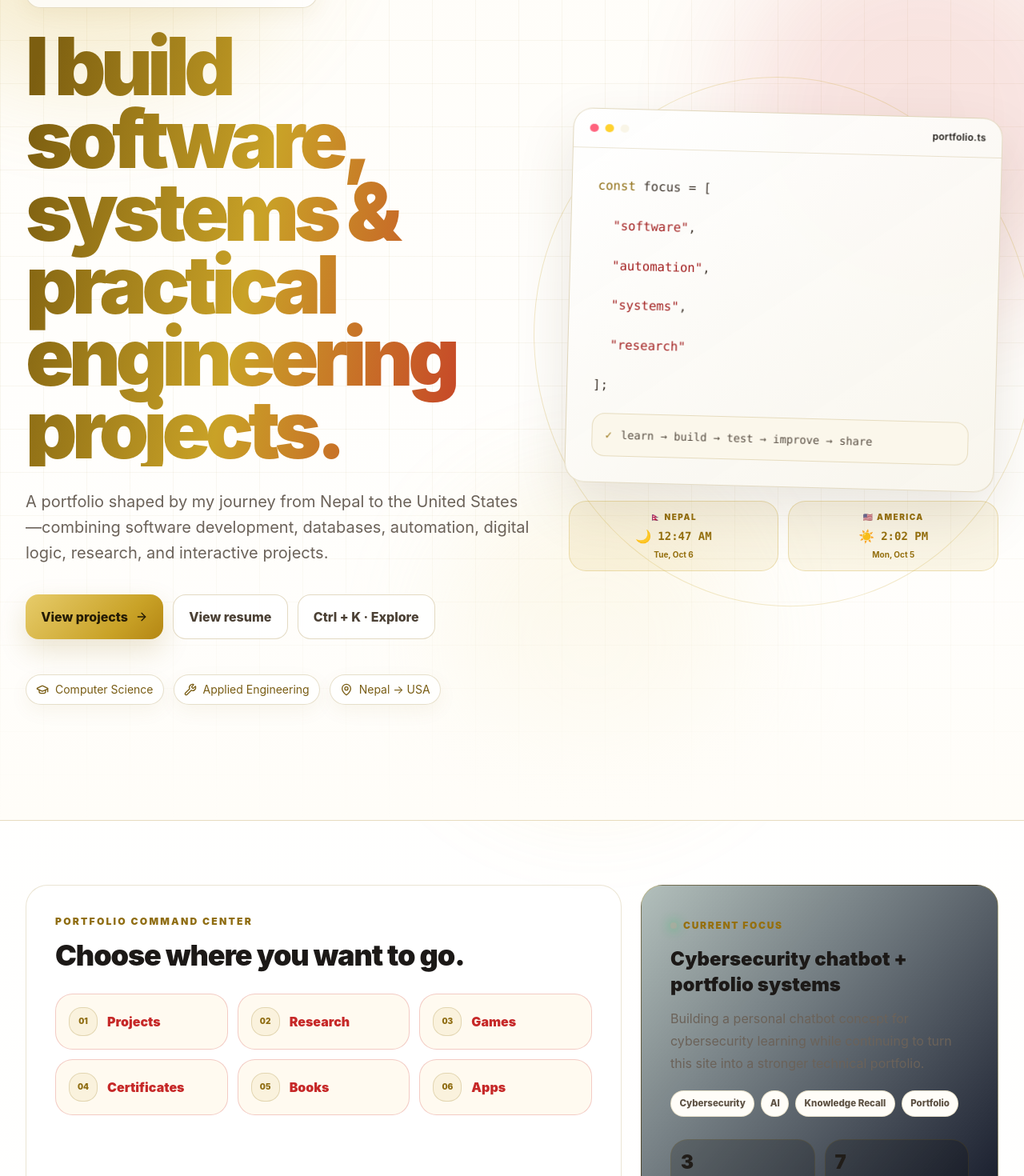
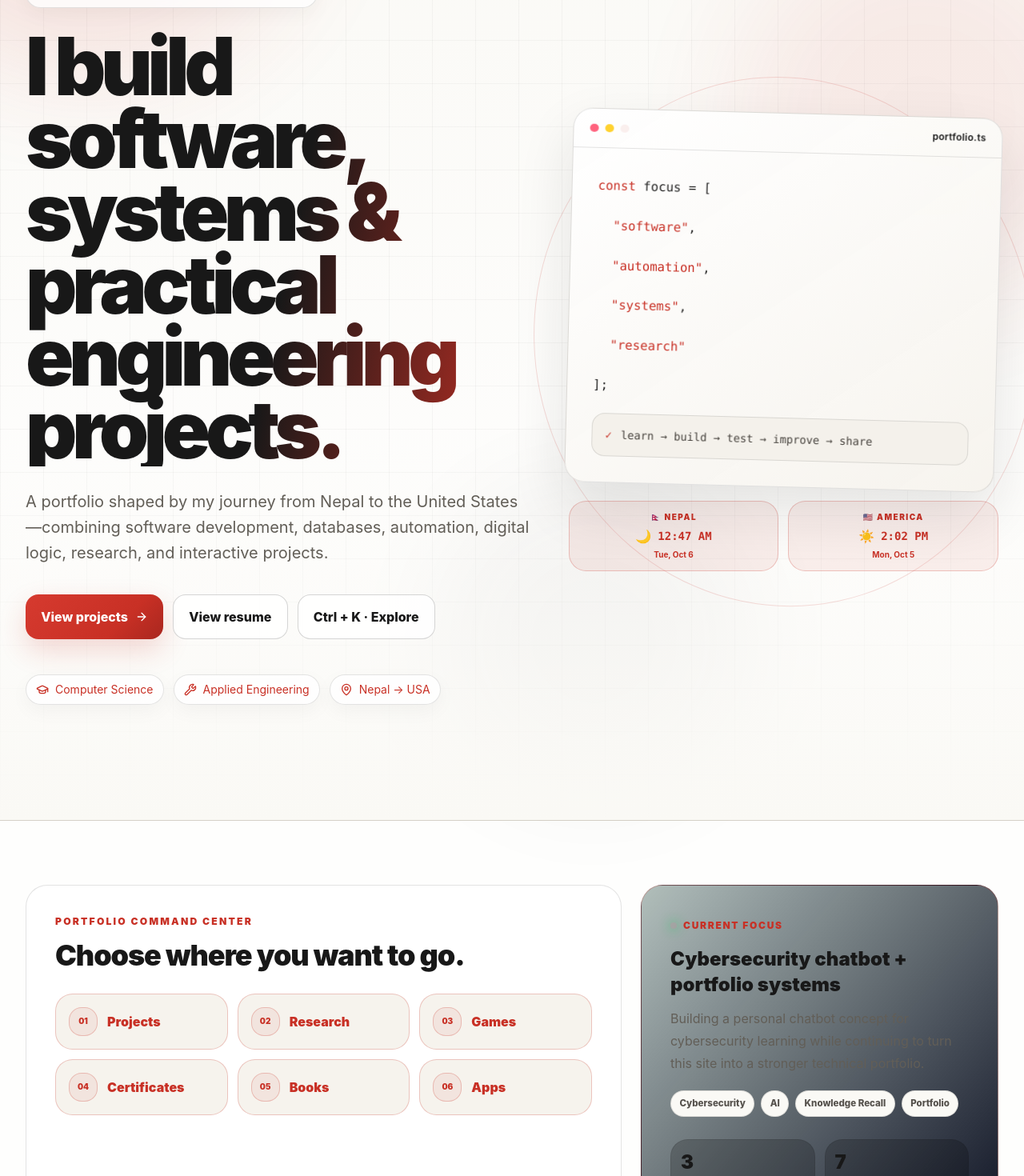
Before and after one commit to arunyadav-214/learning-website, a Next.js app: page / in a window 1280 px wide. Shown: the part 220-1690 px from the top of the page at 80% size. Built offline with nearby package versions, Linux system fonts and the light colour scheme.

Commit message:
Switch portfolio colors to Swiss red palette only

```diff
--- a/app/premium-theme.css
+++ b/app/premium-theme.css
@@ -1,21 +1,21 @@
-/* White + Gold + Red portfolio theme.
-   Scoped to portfolio/content pages so the individual game experiences can keep their own arcade palettes. */
+/* Swiss Red color theme only.
+   Keeps the existing portfolio layout, spacing, cards, sections, navigation, and interactions unchanged. */
 
 :root {
-  --premium-white: #fffdf8;
-  --premium-soft: #f8f5ec;
+  --premium-white: #faf9f5;
+  --premium-soft: #f3f0e9;
   --premium-card: #ffffff;
-  --premium-ink: #1c1917;
-  --premium-muted: #6b6259;
-  --premium-gold: #c9a227;
-  --premium-gold-dark: #8f6d12;
-  --premium-gold-soft: #f7edc6;
-  --premium-red: #c62828;
-  --premium-red-dark: #8e1b1b;
-  --premium-red-soft: #fff0ee;
+  --premium-ink: #181818;
+  --premium-muted: #625e57;
+  --premium-gold: #c83025;
+  --premium-gold-dark: #a9271f;
+  --premium-gold-soft: #f7ded9;
+  --premium-red: #c83025;
+  --premium-red-dark: #a9271f;
+  --premium-red-soft: #fbe9e6;
 }
 
-/* Main portfolio and portfolio-style subpages. Game pages use dedicated *-page classes. */
+/* Main portfolio and portfolio-style subpages. Game pages keep their own palettes. */
 body > main:not([class*="-page"]),
 main#top {
   --background: var(--premium-white);
@@ -24,68 +24,68 @@ main#top {
   --card-foreground: var(--premium-ink);
   --popover: #ffffff;
   --popover-foreground: var(--premium-ink);
-  --primary: var(--premium-gold);
-  --primary-foreground: #241b05;
+  --primary: var(--premium-red);
+  --primary-foreground: #ffffff;
   --secondary: var(--premium-red);
   --secondary-foreground: #ffffff;
   --muted: var(--premium-soft);
   --muted-foreground: var(--premium-muted);
   --accent: var(--premium-red);
   --accent-foreground: #ffffff;
-  --border: #e7dcc0;
-  --input: #e7dcc0;
-  --ring: var(--premium-gold);
+  --border: #d6d1c8;
+  --input: #d6d1c8;
+  --ring: var(--premium-red);
   background:
-    radial-gradient(circle at 8% 8%, rgba(201,162,39,.11), transparent 27rem),
-    radial-gradient(circle at 94% 22%, rgba(198,40,40,.055), transparent 30rem),
-    linear-gradient(180deg, #fffefb 0%, #fffdf8 42%, #faf7ef 100%);
+    radial-gradient(circle at 8% 8%, rgba(200,48,37,.045), transparent 27rem),
+    radial-gradient(circle at 94% 22%, rgba(200,48,37,.035), transparent 30rem),
+    linear-gradient(180deg, #faf9f5 0%, #faf9f5 55%, #f6f3ed 100%);
   color: var(--premium-ink);
 }
 
 body > main:not([class*="-page"]) .hero-shell,
 main#top .hero-shell {
   background:
-    linear-gradient(rgba(143,109,18,.055) 1px, transparent 1px),
-    linear-gradient(90deg, rgba(143,109,18,.055) 1px, transparent 1px),
-    linear-gradient(180deg,#fffdf8,#ffffff);
+    linear-gradient(rgba(24,24,24,.035) 1px, transparent 1px),
+    linear-gradient(90deg, rgba(24,24,24,.035) 1px, transparent 1px),
+    linear-gradient(180deg,#faf9f5,#ffffff);
   background-size: 54px 54px, 54px 54px, auto;
 }
 
 body > main:not([class*="-page"]) .hero-shell::after,
 main#top .hero-shell::after {
-  background: linear-gradient(180deg, transparent 62%, #fffdf8);
+  background: linear-gradient(180deg, transparent 62%, #faf9f5);
 }
 
 body > main:not([class*="-page"]) .aurora-one,
-main#top .aurora-one { background:#d4af37; opacity:.22; }
+main#top .aurora-one { background:#c83025; opacity:.11; }
 body > main:not([class*="-page"]) .aurora-two,
-main#top .aurora-two { background:#c62828; opacity:.12; }
+main#top .aurora-two { background:#c83025; opacity:.08; }
 body > main:not([class*="-page"]) .aurora-three,
-main#top .aurora-three { background:#e8c85c; opacity:.15; }
+main#top .aurora-three { background:#181818; opacity:.05; }
 
 body > main:not([class*="-page"]) .glass-nav,
 main#top .glass-nav {
-  border-color: rgba(143,109,18,.24);
-  background: rgba(255,255,255,.88);
-  box-shadow: 0 16px 45px rgba(93,72,18,.10);
+  border-color: rgba(24,24,24,.12);
+  background: rgba(250,249,245,.90);
+  box-shadow: 0 16px 45px rgba(24,24,24,.08);
 }
 
 body > main:not([class*="-page"]) .brand-name,
-main#top .brand-name { color:#231f1a; }
+main#top .brand-name { color:#181818; }
 
 body > main:not([class*="-page"]) .header-showcase-link,
 main#top .header-showcase-link {
-  color:#51483e;
+  color:#4d4a45;
 }
 body > main:not([class*="-page"]) .header-showcase-link:hover,
 main#top .header-showcase-link:hover {
   color:var(--premium-red);
-  background:rgba(201,162,39,.10);
+  background:rgba(200,48,37,.07);
 }
 
 body > main:not([class*="-page"]) .text-gradient,
 main#top .text-gradient {
-  background: linear-gradient(102deg,#7c5e10 3%,#c9a227 46%,#c62828 100%);
+  background: linear-gradient(102deg,#181818 3%,#181818 52%,#c83025 100%);
   -webkit-background-clip:text;
   background-clip:text;
   color:transparent;
@@ -95,91 +95,91 @@ body > main:not([class*="-page"]) .hero-pill,
 body > main:not([class*="-page"]) .mini-chip,
 main#top .hero-pill,
 main#top .mini-chip {
-  border-color:rgba(143,109,18,.22);
-  background:rgba(255,255,255,.78);
-  color:#795d14;
-  box-shadow:0 8px 24px rgba(143,109,18,.06);
+  border-color:rgba(24,24,24,.12);
+  background:rgba(255,255,255,.80);
+  color:#c83025;
+  box-shadow:0 8px 24px rgba(24,24,24,.04);
 }
 
 body > main:not([class*="-page"]) .primary-button,
 main#top .primary-button {
-  color:#241b05;
-  background:linear-gradient(135deg,#e7cc6b,#c9a227 68%,#b48613);
-  box-shadow:0 14px 34px rgba(143,109,18,.18);
+  color:#ffffff;
+  background:linear-gradient(135deg,#d63a2f,#c83025 68%,#a9271f);
+  box-shadow:0 14px 34px rgba(200,48,37,.18);
 }
 body > main:not([class*="-page"]) .primary-button:hover,
 main#top .primary-button:hover {
   color:white;
-  background:linear-gradient(135deg,#c62828,#9e1f1f);
-  box-shadow:0 16px 38px rgba(198,40,40,.20);
+  background:linear-gradient(135deg,#b72b22,#991f19);
+  box-shadow:0 16px 38px rgba(200,48,37,.22);
 }
 
 body > main:not([class*="-page"]) .secondary-button,
 main#top .secondary-button {
-  color:#4b4034;
-  border-color:rgba(143,109,18,.25);
+  color:#181818;
+  border-color:rgba(24,24,24,.18);
   background:rgba(255,255,255,.82);
 }
 body > main:not([class*="-page"]) .secondary-button:hover,
 main#top .secondary-button:hover {
   color:var(--premium-red-dark);
-  border-color:rgba(198,40,40,.28);
-  background:#fff5f2;
+  border-color:rgba(200,48,37,.30);
+  background:#fff7f5;
 }
 
 body > main:not([class*="-page"]) .hero-orbit,
-main#top .hero-orbit { border-color:rgba(201,162,39,.24); }
+main#top .hero-orbit { border-color:rgba(200,48,37,.16); }
 
 body > main:not([class*="-page"]) .glass-card,
 main#top .glass-card {
-  border-color:rgba(143,109,18,.24);
-  background:linear-gradient(145deg,rgba(255,255,255,.96),rgba(248,245,236,.94));
-  box-shadow:0 30px 70px rgba(83,65,20,.13);
+  border-color:rgba(24,24,24,.13);
+  background:linear-gradient(145deg,rgba(255,255,255,.97),rgba(246,243,237,.95));
+  box-shadow:0 30px 70px rgba(24,24,24,.11);
 }
 
 body > main:not([class*="-page"]) .code-line,
-main#top .code-line { color:#40372f; }
+main#top .code-line { color:#262626; }
 body > main:not([class*="-page"]) .code-purple,
-main#top .code-purple { color:#8f6d12; }
+main#top .code-purple { color:#c83025; }
 body > main:not([class*="-page"]) .code-green,
-main#top .code-green { color:#a32121; }
+main#top .code-green { color:#c83025; }
 body > main:not([class*="-page"]) .code-blue,
-main#top .code-blue { color:#a77f13; }
+main#top .code-blue { color:#181818; }
 body > main:not([class*="-page"]) .code-amber,
-main#top .code-amber { color:#7b5d10; }
+main#top .code-amber { color:#6b6660; }
 
 body > main:not([class*="-page"]) .terminal-result,
 main#top .terminal-result {
-  color:#574d42;
-  background:#fbf7eb;
-  border-color:rgba(143,109,18,.20);
+  color:#47433e;
+  background:#f4f1eb;
+  border-color:rgba(24,24,24,.12);
 }
 
 body > main:not([class*="-page"]) .section-kicker,
-main#top .section-kicker { color:var(--premium-gold-dark); }
+main#top .section-kicker { color:var(--premium-red); }
 
 body > main:not([class*="-page"]) .section-shell,
-main#top .section-shell { background:rgba(201,162,39,.025); }
+main#top .section-shell { background:rgba(24,24,24,.018); }
 
 body > main:not([class*="-page"]) .skill-chip,
 body > main:not([class*="-page"]) .bento-tag,
 main#top .skill-chip,
 main#top .bento-tag {
-  color:#5d5143;
-  background:#fffdf8;
-  border-color:rgba(143,109,18,.20);
+  color:#55514c;
+  background:#faf9f5;
+  border-color:rgba(24,24,24,.13);
 }
 
 body > main:not([class*="-page"]) .bento-icon,
 main#top .bento-icon {
-  color:#8f6d12;
-  background:rgba(201,162,39,.12);
+  color:#c83025;
+  background:rgba(200,48,37,.08);
 }
 
-/* Convert the dark Tailwind cards used by portfolio pages into warm light cards. */
+/* Recolor the existing dark utility-based portfolio cards without changing their geometry. */
 body > main:not([class*="-page"]) [class*="border-white/"],
 main#top [class*="border-white/"] {
-  border-color:rgba(143,109,18,.18) !important;
+  border-color:rgba(24,24,24,.12) !important;
 }
 
 body > main:not([class*="-page"]) [class*="bg-white/"],
@@ -191,7 +191,7 @@ body > main:not([class*="-page"]) [class*="bg-slate-950"]:not([class*="fixed"]),
 body > main:not([class*="-page"]) [class*="bg-slate-900"],
 main#top [class*="bg-slate-950"]:not([class*="fixed"]),
 main#top [class*="bg-slate-900"] {
-  background-color:#fffaf0 !important;
+  background-color:#f6f3ed !important;
 }
 
 body > main:not([class*="-page"]) [class*="from-slate-"] ,
@@ -200,7 +200,7 @@ body > main:not([class*="-page"]) [class*="from-cyan-"] ,
 main#top [class*="from-slate-"] ,
 main#top [class*="from-violet-"] ,
 main#top [class*="from-cyan-"] {
-  background-image:linear-gradient(135deg,#ffffff 0%,#fbf7eb 70%,#fff2ef 100%) !important;
+  background-image:linear-gradient(135deg,#ffffff 0%,#f6f3ed 72%,#fbe9e6 100%) !important;
 }
 
 body > main:not([class*="-page"]) [class*="text-slate-300"],
@@ -209,50 +209,56 @@ body > main:not([class*="-page"]) [class*="text-slate-500"],
 main#top [class*="text-slate-300"],
 main#top [class*="text-slate-400"],
 main#top [class*="text-slate-500"] {
-  color:#6c6258 !important;
+  color:#625e57 !important;
 }
 
 body > main:not([class*="-page"]) [class*="text-white"],
 main#top [class*="text-white"] {
-  color:#211d19 !important;
+  color:#181818 !important;
 }
 
 body > main:not([class*="-page"]) [class*="text-cyan-"],
-main#top [class*="text-cyan-"] { color:var(--premium-red) !important; }
 body > main:not([class*="-page"]) [class*="text-violet-"],
-main#top [class*="text-violet-"] { color:var(--premium-gold-dark) !important; }
 body > main:not([class*="-page"]) [class*="text-emerald-"],
-main#top [class*="text-emerald-"] { color:#956f0d !important; }
 body > main:not([class*="-page"]) [class*="text-amber-"],
-main#top [class*="text-amber-"] { color:#9d7310 !important; }
+main#top [class*="text-cyan-"],
+main#top [class*="text-violet-"],
+main#top [class*="text-emerald-"],
+main#top [class*="text-amber-"] {
+  color:var(--premium-red) !important;
+}
 
-/* Status and clock accents. */
+/* Status, clocks, and colored accents all use the reference red. */
 body > main:not([class*="-page"]) [class*="border-emerald-"],
-main#top [class*="border-emerald-"] { border-color:rgba(201,162,39,.28) !important; }
+body > main:not([class*="-page"]) [class*="border-cyan-"],
+body > main:not([class*="-page"]) [class*="border-violet-"],
+main#top [class*="border-emerald-"],
+main#top [class*="border-cyan-"],
+main#top [class*="border-violet-"] {
+  border-color:rgba(200,48,37,.24) !important;
+}
+
 body > main:not([class*="-page"]) [class*="bg-emerald-"],
-main#top [class*="bg-emerald-"] { background-color:rgba(201,162,39,.10) !important; }
-body > main:not([class*="-page"]) [class*="border-cyan-"],
-main#top [class*="border-cyan-"] { border-color:rgba(198,40,40,.22) !important; }
 body > main:not([class*="-page"]) [class*="bg-cyan-"],
-main#top [class*="bg-cyan-"] { background-color:rgba(198,40,40,.065) !important; }
-body > main:not([class*="-page"]) [class*="border-violet-"],
-main#top [class*="border-violet-"] { border-color:rgba(143,109,18,.22) !important; }
 body > main:not([class*="-page"]) [class*="bg-violet-"],
-main#top [class*="bg-violet-"] { background-color:rgba(201,162,39,.09) !important; }
+main#top [class*="bg-emerald-"],
+main#top [class*="bg-cyan-"],
+main#top [class*="bg-violet-"] {
+  background-color:rgba(200,48,37,.07) !important;
+}
 
-/* Keep overlays dark, but make the command-palette card part of the premium theme. */
+/* Command palette uses the same palette while keeping the existing layout. */
 body > main:not([class*="-page"]) [class*="fixed"][class*="bg-slate-950"],
 main#top [class*="fixed"][class*="bg-slate-950"] {
-  background-color:rgba(28,25,23,.62) !important;
+  background-color:rgba(24,24,24,.62) !important;
 }
 body > main:not([class*="-page"]) [class*="fixed"] [class*="bg-slate-950"],
 main#top [class*="fixed"] [class*="bg-slate-950"] {
-  background-color:#fffdf8 !important;
+  background-color:#faf9f5 !important;
 }
 body > main:not([class*="-page"]) [class*="fixed"] input,
-main#top [class*="fixed"] input { color:#211d19 !important; }
+main#top [class*="fixed"] input { color:#181818 !important; }
 
-/* Red is deliberately limited to actions, links, and selected emphasis. */
 body > main:not([class*="-page"]) a[class*="text-cyan-"],
 body > main:not([class*="-page"]) span[class*="text-cyan-"],
 main#top a[class*="text-cyan-"],
@@ -260,20 +266,19 @@ main#top span[class*="text-cyan-"] {
   color:var(--premium-red) !important;
 }
 body > main:not([class*="-page"]) a:hover,
-main#top a:hover { text-decoration-color:rgba(198,40,40,.45); }
+main#top a:hover { text-decoration-color:rgba(200,48,37,.45); }
 
-/* Cards and major content panels. */
 body > main:not([class*="-page"]) article,
 main#top article {
-  box-shadow:0 10px 32px rgba(96,75,23,.055);
+  box-shadow:0 10px 32px rgba(24,24,24,.05);
 }
 body > main:not([class*="-page"]) article:hover,
 main#top article:hover {
-  border-color:rgba(198,40,40,.25) !important;
-  box-shadow:0 16px 38px rgba(96,75,23,.09);
+  border-color:rgba(200,48,37,.25) !important;
+  box-shadow:0 16px 38px rgba(24,24,24,.08);
 }
 
-/* Preserve the secret terminal's terminal aesthetic. */
+/* Preserve the hidden terminal experience. */
 body > main:not([class*="-page"]) [class*="bg-[#000905]"],
 body > main:not([class*="-page"]) [class*="bg-[#010704]"],
 main#top [class*="bg-[#000905]"],
@@ -283,5 +288,5 @@ main#top [class*="bg-[#010704]"] {
 
 @media (max-width: 760px) {
   body > main:not([class*="-page"]) .glass-nav,
-  main#top .glass-nav { background:rgba(255,255,255,.94); }
+  main#top .glass-nav { background:rgba(250,249,245,.96); }
 }
```
